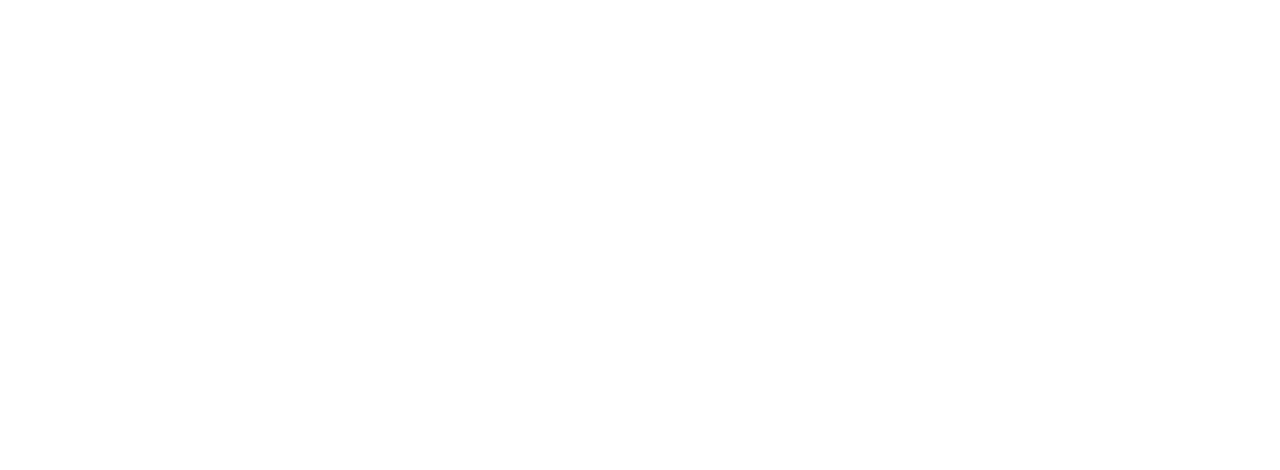
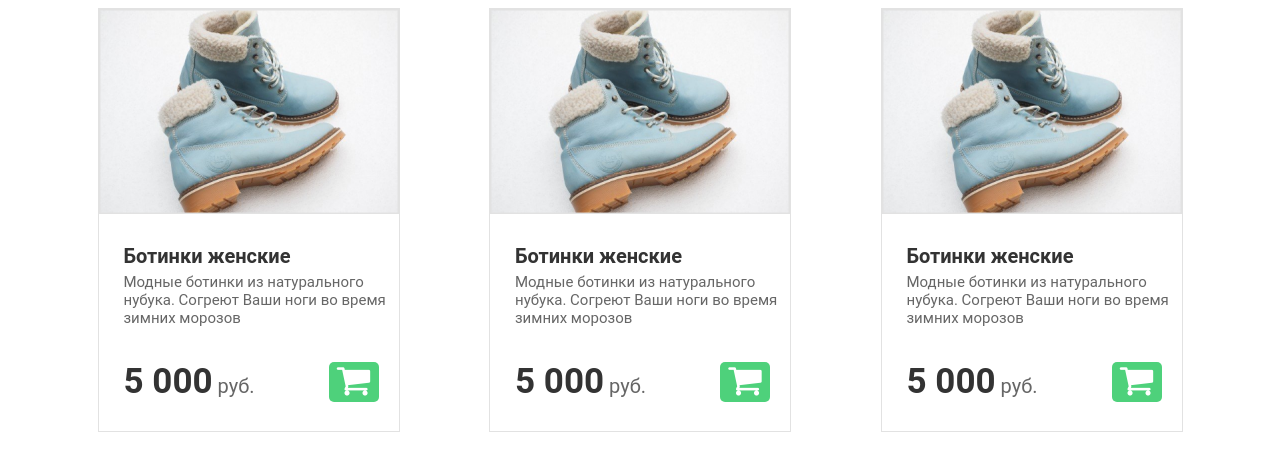
Before and after one commit to 100Rubley/practical-task, a plain HTML site: page cards/cards.html in a window 1280 px wide. Drawn offline with Linux system fonts and the light colour scheme.

Commit message:
feat: cards done

```diff
--- a/cards/cards.css
+++ b/cards/cards.css
@@ -0,0 +1,69 @@
+.wrapper {
+  display: flex;
+  justify-content: space-evenly;
+}
+
+.card {
+  display: flex;
+  flex-direction: column;
+  align-items: center;
+  max-width: 300px;
+  font-family: Roboto, Oxygen, Ubuntu, sans-serif;
+  border: 1px solid #e2e2e2;
+}
+
+img{
+  width: 300px;
+  height: 205px;
+}
+.card-content {
+  margin-top: 30px;
+  margin-left: 25px;
+}
+
+.card-text {
+  margin: 0px;
+}
+
+.card-text h3 {
+  margin: 0px;
+  font-size: 20px;
+  color: #333333;
+}
+
+.card-text p {
+  margin: 5px 0;
+  font-size: 15px;
+  color: #666666;
+}
+.card-footer {
+  display: flex;
+  justify-content: space-between;
+  margin-right: 20px;
+  align-items: center;
+}
+
+.card-prise {
+  display: flex;
+  align-items: baseline;
+}
+
+.card-prise h2 {
+  color: #333333;
+  font-size: 35px;
+}
+
+.card-prise span {
+  color: #666666;
+  font-size: 20px;
+  margin-left: 5px;
+}
+
+.icon-wrapper {
+  cursor: pointer;
+  width: 50px;
+  height: 40px;
+  background-color: #4ED17B;
+  border-radius: 5px;
+  text-align: center;
+}
--- a/cards/cards.html
+++ b/cards/cards.html
@@ -1,5 +1,6 @@
 <!DOCTYPE html>
 <html lang="en">
+
 <head>
   <meta charset="UTF-8">
   <meta name="viewport" content="width=device-width, initial-scale=1.0">
@@ -7,7 +8,72 @@
   <link rel="stylesheet" href="https://cdnjs.cloudflare.com/ajax/libs/font-awesome/4.7.0/css/font-awesome.min.css">
   <link rel="stylesheet" href="./cards.css">
 </head>
+
 <body>
-  <i class="fa fa-shopping-cart" style="font-size:36px; color: white"></i>
+  <div class="wrapper">
+    <div class="card">
+        <img src="./src/boots.png" alt="boots image">
+      <div class="card-content">
+        <div class="card-text">
+          <h3>Ботинки женские</h3>
+          <p>Модные ботинки из натурального нубука. Согреют Ваши ноги во время зимних морозов</p>
+        </div>
+        <div class="card-footer">
+          <div class="card-prise">
+            <h2>5 000</h2>
+            <span>руб.</span>
+          </div>
+          <div class="card-icon">
+            <div class="icon-wrapper">
+              <i class="fa fa-shopping-cart" style="font-size:36px; color: white"></i>
+            </div>
+          </div>
+        </div>
+      </div>
+    </div>
+
+    <div class="card">
+      <img src="./src/boots.png" alt="boots image">
+    <div class="card-content">
+      <div class="card-text">
+        <h3>Ботинки женские</h3>
+        <p>Модные ботинки из натурального нубука. Согреют Ваши ноги во время зимних морозов</p>
+      </div>
+      <div class="card-footer">
+        <div class="card-prise">
+          <h2>5 000</h2>
+          <span>руб.</span>
+        </div>
+        <div class="card-icon">
+          <div class="icon-wrapper">
+            <i class="fa fa-shopping-cart" style="font-size:36px; color: white"></i>
+          </div>
+        </div>
+      </div>
+    </div>
+  </div>
+
+  <div class="card">
+    <img src="./src/boots.png" alt="boots image">
+  <div class="card-content">
+    <div class="card-text">
+      <h3>Ботинки женские</h3>
+      <p>Модные ботинки из натурального нубука. Согреют Ваши ноги во время зимних морозов</p>
+    </div>
+    <div class="card-footer">
+      <div class="card-prise">
+        <h2>5 000</h2>
+        <span>руб.</span>
+      </div>
+      <div class="card-icon">
+        <div class="icon-wrapper">
+          <i class="fa fa-shopping-cart" style="font-size:36px; color: white"></i>
+        </div>
+      </div>
+    </div>
+  </div>
+</div>
+  </div>
 </body>
+
 </html>
```
Also changed, not shown: cards/src/boots.png (added).
